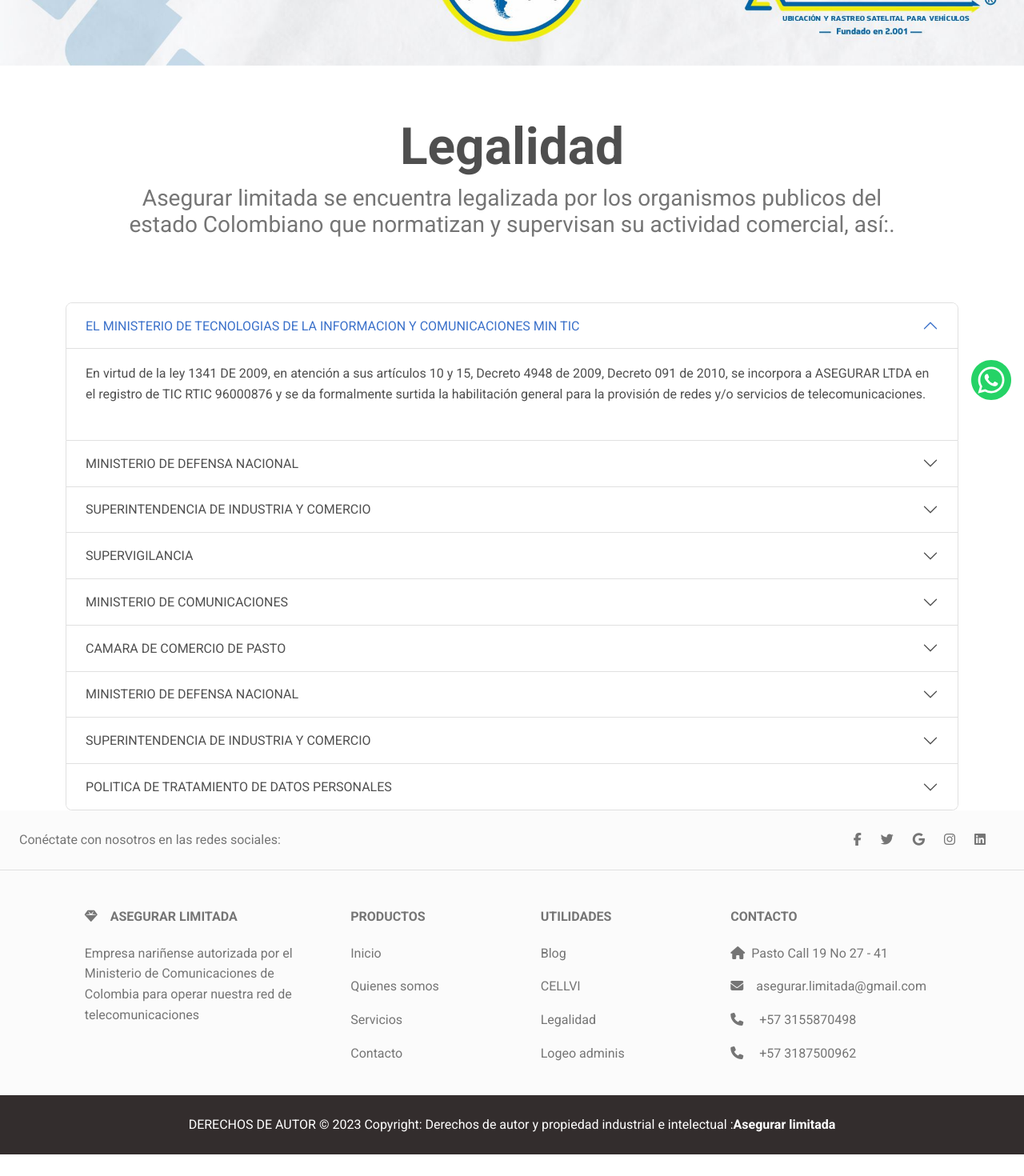
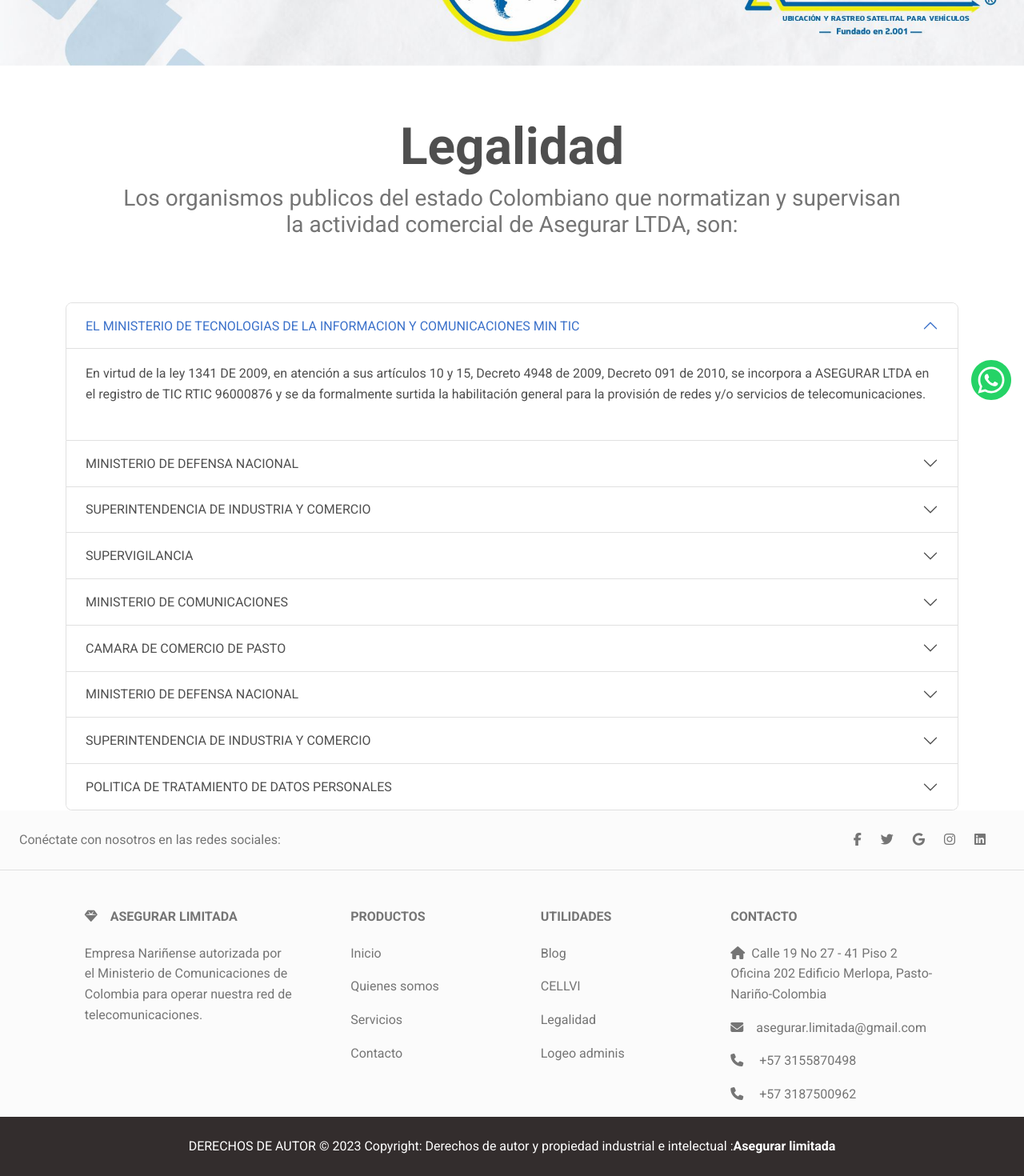
Before and after one commit to David951118/asegurar, a React (Create React App) app: page /legalidad in a window 1280 px wide. Shown: the part 284-1754 px from the top of the page at 80% size. Before the commit the page ends 1727 px from the top, so only its background shows below. Built offline with nearby package versions, Linux system fonts and the light colour scheme.

Commit message:
fix issues

```diff
--- a/src/Components/footer/index.jsx
+++ b/src/Components/footer/index.jsx
@@ -5,7 +5,7 @@
   MDBRow,
   MDBCol,
   MDBIcon,
-} from "mdb-react-ui-kit"; //falta los href fondo degradado
+} from "mdb-react-ui-kit"; //ToDO dsireccion en 2 renglones
 import { NavLink } from "react-router-dom";
 
 export default function Footer() {
@@ -93,8 +93,8 @@
                 Asegurar Limitada
               </h6>
               <p>
-                Empresa nariñense autorizada por el Ministerio de Comunicaciones
-                de Colombia para operar nuestra red de telecomunicaciones
+                Empresa Nariñense autorizada por el Ministerio de Comunicaciones
+                de Colombia para operar nuestra red de telecomunicaciones.
               </p>
             </MDBCol>
 
@@ -165,7 +165,7 @@
               <h6 className="text-uppercase fw-bold mb-4">Contacto</h6>
               <p>
                 <MDBIcon icon="home" className="me-2" />
-                Pasto Call 19 No 27 - 41
+                Calle 19 No 27 - 41 Piso 2 Oficina 202 Edificio Merlopa, Pasto-Nariño-Colombia
               </p>
               <p>
                 <MDBIcon icon="envelope" className="me-3" />
--- a/src/Pages/Legality/index.jsx
+++ b/src/Pages/Legality/index.jsx
@@ -8,7 +8,7 @@
   let info = {
     title: "Legalidad",
     titleDescription:
-      "Asegurar limitada se encuentra legalizada por los organismos publicos del estado Colombiano que normatizan y supervisan su actividad comercial, así:.",
+      "Los organismos publicos del estado Colombiano que normatizan y supervisan la actividad comercial de Asegurar LTDA, son:",
   };
   const imageHeaderStyle = {
     height: "auto",
--- a/src/Pages/Services/index.jsx
+++ b/src/Pages/Services/index.jsx
@@ -23,7 +23,7 @@
 
   let info = {
     title: "Portafolio de Servicios",
-    titleDescription: "Conocer mas",
+    titleDescription: "",
   };
 
   const services = [
@@ -136,7 +136,7 @@
                         className="btn btn-secondary"
                         onClick={() => handleCardClick(index)}
                       >
-                        {expandedIndex[index] ? "Cerrar" : "Saber mas"}
+                        {expandedIndex[index] ? "Cerrar" : "Conocer Mas"}
                       </button>
                     </div>
                     <div
```
